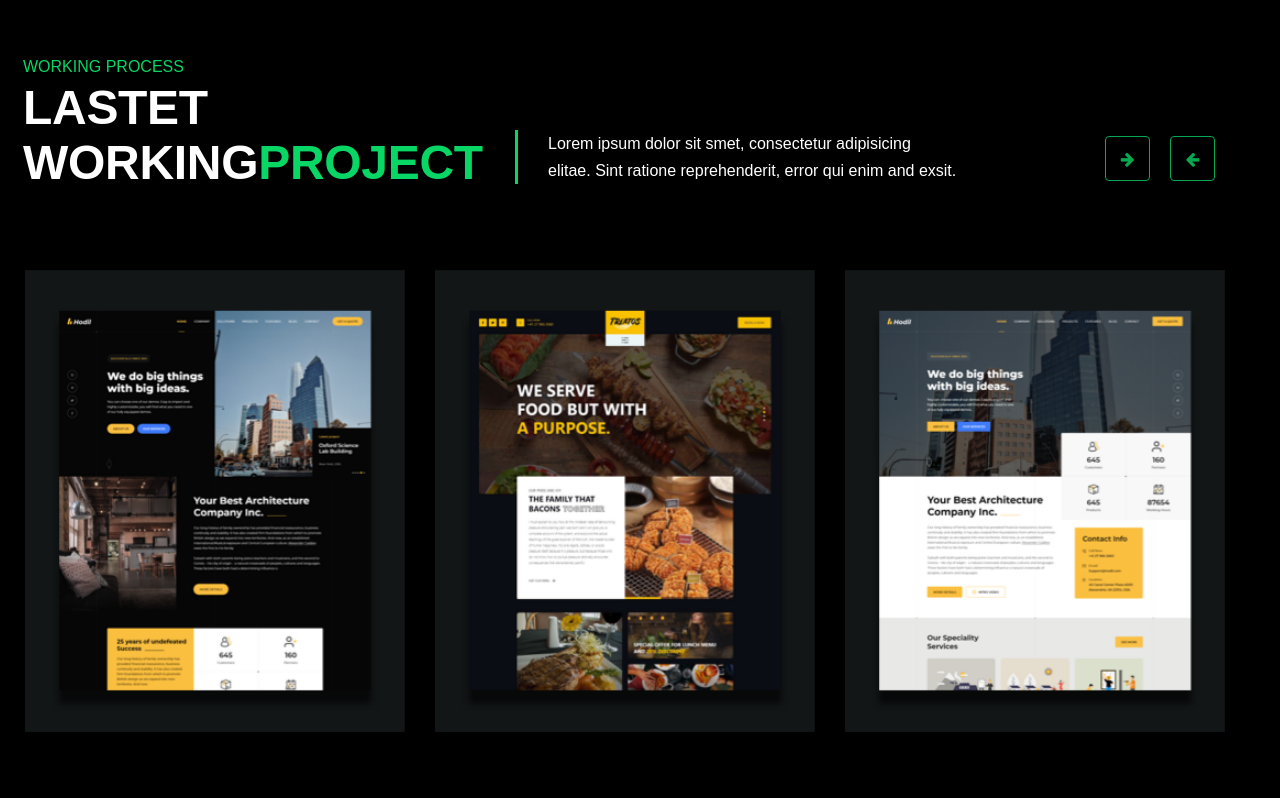
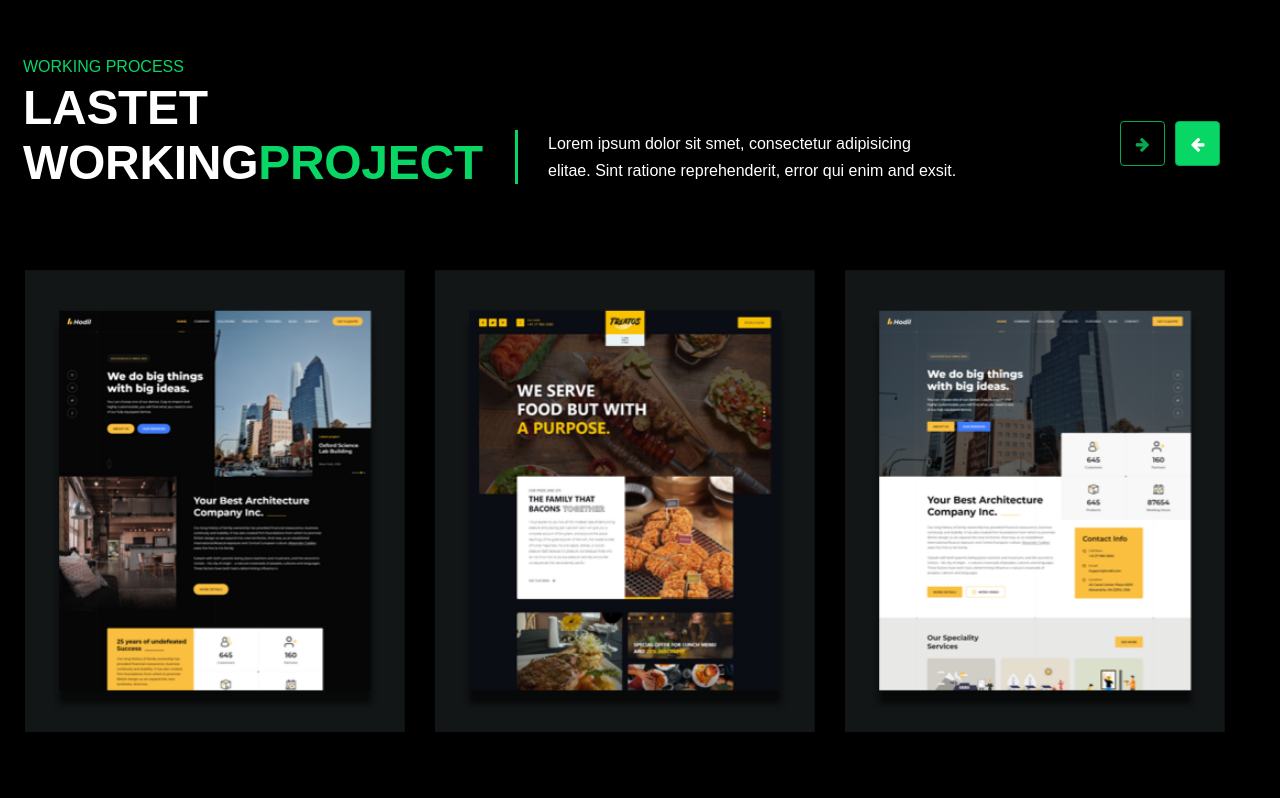
Before and after one commit to redifaislam-gif/glint, a plain HTML site: page index.html in a window 1280 px wide. Shown: the part 3582-4380 px from the top of the page. Drawn offline with nearby package versions, Linux system fonts and the light colour scheme.

Commit message:
hii ridu

```diff
--- a/css/themfores.css
+++ b/css/themfores.css
@@ -1340,6 +1340,13 @@ button.owl-prev i {
     transition: all .3s;
 	outline:none;
 }
+
+button.owl-next i,
+button.owl-prev i:hover{
+background-color:#08d665;
+
+color:white;
+}
 .protfolio-section {
 
     margin-bottom: 200px;
--- a/index.html
+++ b/index.html
@@ -6,7 +6,6 @@
 <link rel="shortcut icon"type="image/x-icon" href="img/them/site-icon.png">
 
 <link rel="stylesheet" href="https://stackpath.bootstrapcdn.com/font-awesome/4.7.0/css/font-awesome.min.css">
-<link rel="stylesheet" href="https://cdnjs.cloudflare.com/ajax/libs/OwlCarousel2/2.3.4/assets/owl.theme.default.css" integrity="sha512-OTcub78R3msOCtY3Tc6FzeDJ8N9qvQn1Ph49ou13xgA9VsH9+LRxoFU6EqLhW4+PKRfU+/HReXmSZXHEkpYoOA==" crossorigin="anonymous" />
 <link rel="stylesheet" href="https://cdnjs.cloudflare.com/ajax/libs/OwlCarousel2/2.3.4/assets/owl.carousel.min.css" integrity="sha512-tS3S5qG0BlhnQROyJXvNjeEM4UpMXHrQfTGmbQ1gKmelCxlSEBUaxhRBj/EFTzpbP4RVSrpEikbmdJobCvhE3g==" crossorigin="anonymous" />
 
 <link rel="stylesheet" href="https://cdnjs.cloudflare.com/ajax/libs/slick-carousel/1.8.1/slick-theme.min.css" integrity="sha512-17EgCFERpgZKcm0j0fEq1YCJuyAWdz9KUtv1EjVuaOz8pDnh/0nZxmU6BBXwaaxqoi9PQXnRWqlcDB027hgv9A==" crossorigin="anonymous" />
```
